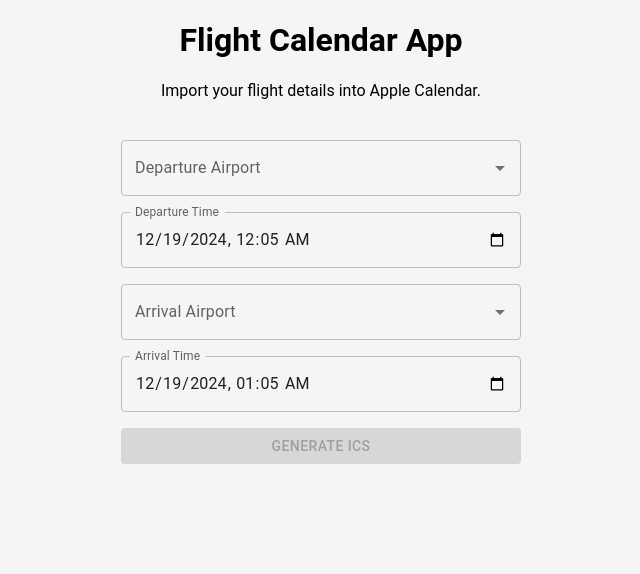
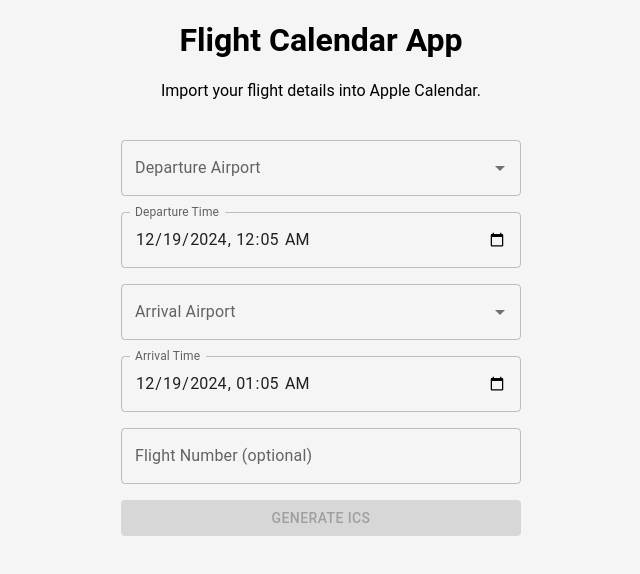
Before and after one commit to wongws11/flight-calendar-app, a React (Vite) app: page / in a window 1280 px wide. Shown: the top 574 px of the page, without its empty margins (319-959 px from the left). Built offline with nearby package versions, Linux system fonts and the light colour scheme.

Commit message:
optional Flight number

```diff
--- a/src/components/FlightForm.tsx
+++ b/src/components/FlightForm.tsx
@@ -41,6 +41,7 @@
 	const [arrivalTime, setArrivalTime] = useState<string>(
 		dayjs().add(1, "hour").format().slice(0, 16)
 	);
+	const [flightNumber, setFlightNumber] = useState<string>("");
 
 	const handleGenerateICS = () => {
 		if (
@@ -53,11 +54,14 @@
 			return;
 		}
 
+		const eventTitle = flightNumber
+			? `Flight ${flightNumber} from ${departureAirport.name} to ${arrivalAirport.name}`
+			: `Flight from ${departureAirport.name} to ${arrivalAirport.name}`;
+
 		const event = {
 			start: dateToEvent(departureTime, departureAirport.tz),
 			end: dateToEvent(arrivalTime, arrivalAirport.tz),
-			title: `Flight from ${departureAirport.name} to ${arrivalAirport.name}`,
-			description: `Flight details:\nDeparture: ${departureAirport.name}\nArrival: ${arrivalAirport.name}`,
+			title: eventTitle,
 			location: `From ${departureAirport.name} to ${arrivalAirport.name}`,
 		};
 
@@ -102,6 +106,12 @@
 				defaultValue={dayjs().add(1, "hour").format().slice(0, 16)}
 				onChange={(e) => setArrivalTime(e.target.value)}
 			/>
+			<TextField
+				label="Flight Number (optional)"
+				type="text"
+				value={flightNumber}
+				onChange={(e) => setFlightNumber(e.target.value)}
+			/>
 			<Button
 				variant="contained"
 				color="primary"
```
Also changed, not shown: 1 other file (tests, documents, lock files or other folders).
